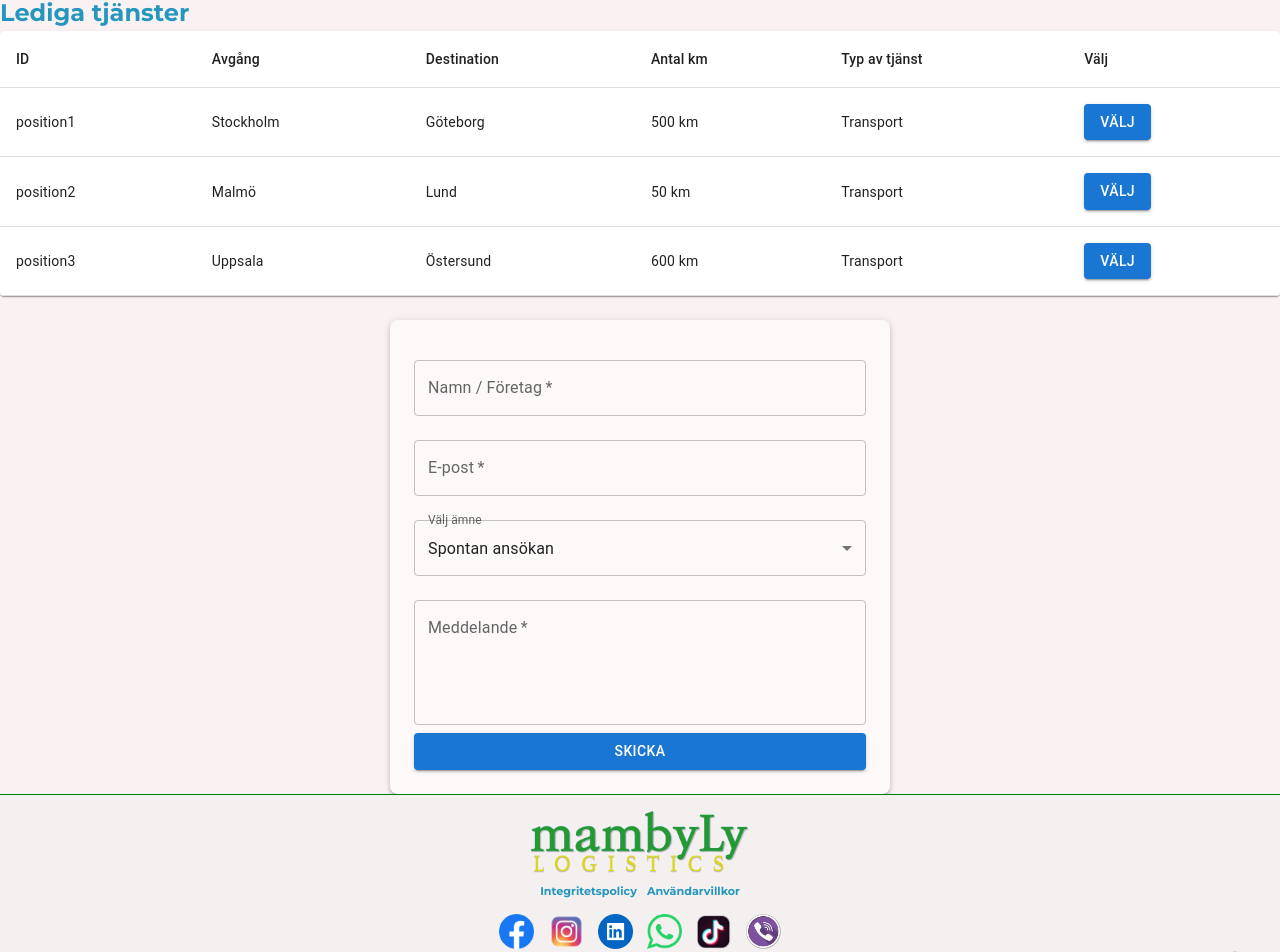
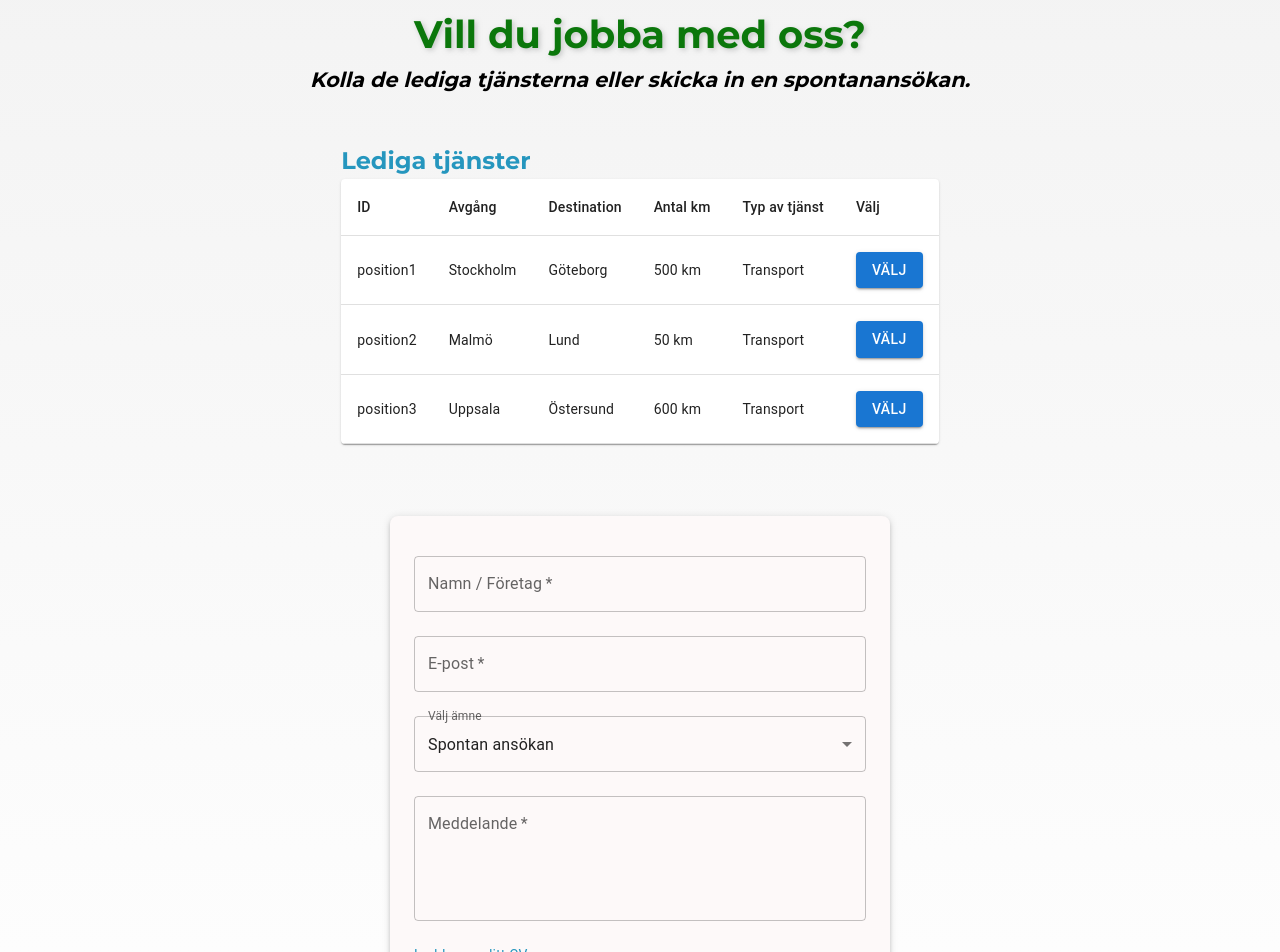
Before and after one commit to Emadenni/MambyLy-logistics-frontend, a React (Vite) app: page /jobbaMedOss in a window 1280 px wide. Shown: the part 158-1110 px from the top of the page. Built offline with nearby package versions, Linux system fonts and the light colour scheme.

Commit message:
added cv loading input in the application form

```diff
--- a/src/components/AvailablePositionTable/AvailablePositionTable.tsx
+++ b/src/components/AvailablePositionTable/AvailablePositionTable.tsx
@@ -9,26 +9,31 @@ import {
   Paper,
   Button,
   Box,
+  Typography,
 } from "@mui/material";
 import "./availablePositionTable.scss";
 import { Position } from "../../types/common";
 
 const AvailablePositionTable: React.FC<AvailablePositionTableProps> = ({ onSelectJob }) => {
-  const positions: Position[] = [
+  const positions: Position[] = [ // to update dinamically
     { id: "position1", departure: "Stockholm", destination: "Göteborg", distance: "500 km", serviceType: "Transport" },
     { id: "position2", departure: "Malmö", destination: "Lund", distance: "50 km", serviceType: "Transport" },
     { id: "position3", departure: "Uppsala", destination: "Östersund", distance: "600 km", serviceType: "Transport" },
-
   ];
 
   return (
     <Box sx={{ marginBottom: 3 }}>
       <h2>Lediga tjänster</h2>
+      {positions.length === 0 ? (
+        <Typography variant="h6" color="textSecondary">
+          Ingen ledig tjänst för tillfället, men du kan alltid skicka in en spontanansökan.
+        </Typography>
+      ) : (
         <TableContainer component={Paper}>
           <Table>
             <TableHead>
               <TableRow>
-              <TableCell>ID</TableCell> {/* Colonna per l'ID */}
+                <TableCell>ID</TableCell>
                 <TableCell>Avgång</TableCell>
                 <TableCell>Destination</TableCell>
                 <TableCell>Antal km</TableCell>
@@ -39,7 +44,7 @@ const AvailablePositionTable: React.FC<AvailablePositionTableProps> = ({ onSelec
             <TableBody>
               {positions.map((position) => (
                 <TableRow key={position.id}>
-                <TableCell>{position.id}</TableCell> {/* Visualizza l'ID della posizione */}
+                  <TableCell>{position.id}</TableCell>
                   <TableCell>{position.departure || "Ingen tillgänglig"}</TableCell>
                   <TableCell>{position.destination || "Ingen tillgänglig"}</TableCell>
                   <TableCell>{position.distance || "Ingen tillgänglig"}</TableCell>
@@ -54,6 +59,7 @@ const AvailablePositionTable: React.FC<AvailablePositionTableProps> = ({ onSelec
             </TableBody>
           </Table>
         </TableContainer>
+      )}
     </Box>
   );
 };
--- a/src/components/ContactForm/ContactForm.tsx
+++ b/src/components/ContactForm/ContactForm.tsx
@@ -3,20 +3,24 @@ import { TextField, Button, MenuItem, Select, InputLabel, FormControl, Box, Typo
 import "./contactForm.scss";
 import { FormData } from "../../types/common";
 
-const ContactForm: React.FC<{ subjectFromCard: string; isJobApplication?: boolean }> = ({ subjectFromCard, isJobApplication = false }) => {
+const ContactForm: React.FC<{ subjectFromCard: string; isJobApplication?: boolean }> = ({
+  subjectFromCard,
+  isJobApplication = false,
+}) => {
   const [formData, setFormData] = useState<FormData>({
     name: "",
     email: "",
     message: "",
-    subject: subjectFromCard,
+    subject: subjectFromCard || "Spontan ansökan",
     file: null,
   });
 
+  // Aggiorna il valore di subject SOLO se cambia il job selezionato
   useEffect(() => {
-    setFormData((prev) => ({ ...prev, subject: subjectFromCard }));
+    if (subjectFromCard) {
+      setFormData((prev) => ({ ...prev, subject: subjectFromCard }));
+    }
   }, [subjectFromCard]);
-
-  const jobPositions = ["spontan ansökan"];
 
   const handleChange = (e: React.ChangeEvent<{ name?: string; value: unknown }>) => {
     const { name, value } = e.target;
@@ -50,11 +54,8 @@ const ContactForm: React.FC<{ subjectFromCard: string; isJobApplication?: boolea
       <FormControl fullWidth margin="normal">
         <InputLabel>Välj ämne</InputLabel>
         <Select name="subject" value={formData.subject} onChange={handleChange}>
-          {(isJobApplication ? jobPositions : [formData.subject]).map((option) => (
-            <MenuItem key={option} value={option}>
-              {option}
-            </MenuItem>
-          ))}
+          <MenuItem value="Spontan ansökan">Spontan ansökan</MenuItem>
+          {subjectFromCard && <MenuItem value={subjectFromCard}>{subjectFromCard}</MenuItem>}
         </Select>
       </FormControl>
       <FormControl fullWidth margin="normal">
@@ -71,7 +72,7 @@ const ContactForm: React.FC<{ subjectFromCard: string; isJobApplication?: boolea
       {isJobApplication && (
         <FormControl fullWidth margin="normal">
           <Typography variant="body2">Ladda upp ditt CV:</Typography>
-          <Input type="file" onChange={handleFileChange} required />
+          <input type="file" onChange={handleFileChange} required />
           {formData.file && <Typography variant="caption">{formData.file.name}</Typography>}
         </FormControl>
       )}
--- a/src/pages/WorkWithUs/WorkWithUs.tsx
+++ b/src/pages/WorkWithUs/WorkWithUs.tsx
@@ -19,14 +19,11 @@ const WorkWithUs = () => {
       <div className="workWithUs_wrapper">
         <div className="workWithUs_container">
           <TitleBox
-            title="Skicka ett meddelande till oss"
-            subTitle="Har du frågor eller funderingar? Vi är här för att svara på dem"
+            title="Vill du jobba med oss?"
+            subTitle="Kolla de lediga tjänsterna eller skicka in en spontanansökan."
           />
           <AvailablePositionTable onSelectJob={handleSelectJob} />
-          <ContactForm
-            subjectFromCard={selectedJobId || "Spontan ansökan"}
-            isJobApplication={isJobApplication}
-          />
+          <ContactForm subjectFromCard={selectedJobId || "Spontan ansökan"} isJobApplication={true} />
         </div>
       </div>
     </Layout>
--- a/src/pages/WorkWithUs/workWithUs.scss
+++ b/src/pages/WorkWithUs/workWithUs.scss
@@ -2,7 +2,7 @@
 @use "../../styles/variables" as *;
 @use "../../styles/mixins" as *;
 
-.workWithUS_container {
+.workWithUs_container {
   width: 100%;
   min-height: 100vh;
   @include flexbox(column, center, center);
@@ -16,7 +16,7 @@
   }
 }
 
-.workWithUS_wrapper {
-  background: linear-gradient(to bottom, #f5ede0, #ffffff);
+.workWithUs_wrapper {
+
   background: linear-gradient(to bottom, #F2F2F2, #FFFFFF);
 }
```
Also changed, not shown: src/types/common.ts (+5 -4 lines). Lines whose indentation alone changed are shown as unchanged.
